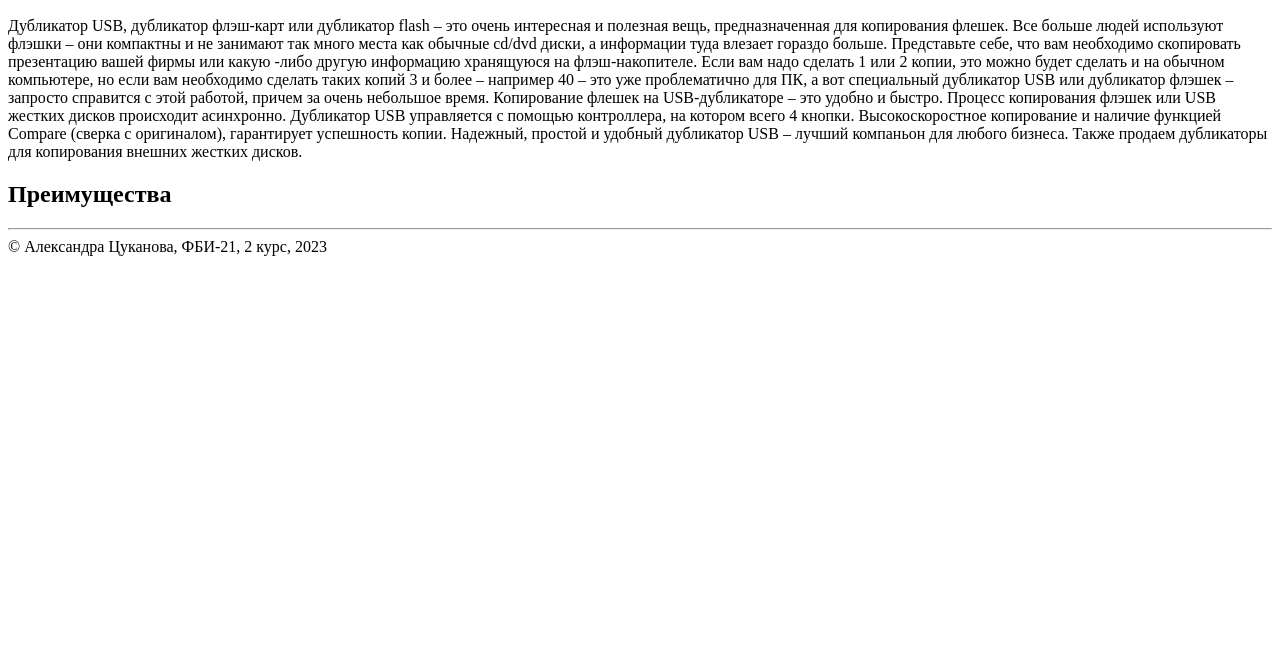
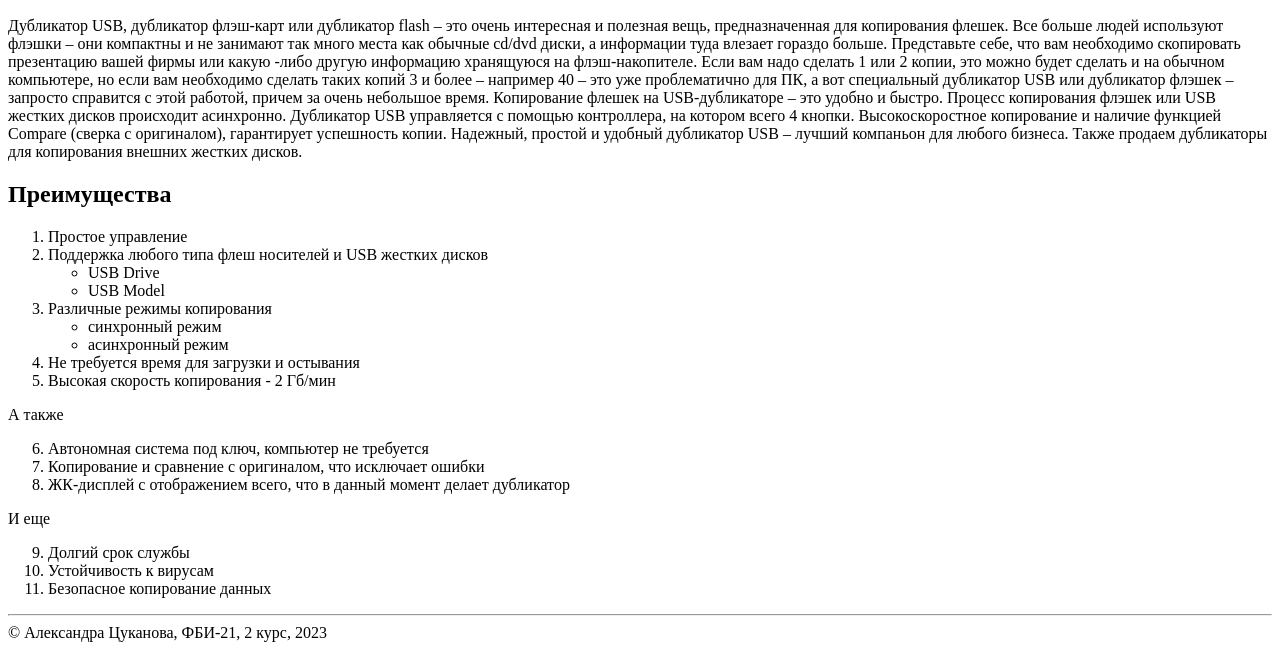
Before and after one commit to SashaSavchi/web-labs-1, a plain HTML site: page lab2/usb.html in a window 1280 px wide. Shown: the part 146-800 px from the top of the page. Drawn offline with Linux system fonts and the light colour scheme.

Commit message:
преимущества

```diff
--- a/lab2/usb.html
+++ b/lab2/usb.html
@@ -23,21 +23,50 @@
                 диски, а информации туда влезает гораздо больше.
                 Представьте себе, что вам необходимо скопировать презентацию вашей
                 фирмы или какую -либо другую информацию хранящуюся на флэш-накопителе.
-                Если вам надо сделать 1 или 2 копии, это можно будет сделать и на обычном компьютере,
-                но если вам необходимо сделать таких копий 3 и более &ndash; например 40 &ndash;
-                это уже проблематично для ПК, а вот специальный дубликатор USB
-                или дубликатор флэшек &ndash; запросто справится с этой работой, причем за
-                очень небольшое время.
+                Если вам надо сделать 1 или 2 копии, это можно будет сделать
+                и на обычном компьютере, но если вам необходимо сделать таких копий 3
+                и более &ndash; например 40 &ndash; это уже проблематично для ПК,
+                а вот специальный дубликатор USB или дубликатор флэшек &ndash;
+                запросто справится с этой работой, причем за очень небольшое время.
                 Копирование флешек на USB-дубликаторе &ndash; это удобно и быстро.
                 Процесс копирования флэшек или USB жестких дисков происходит асинхронно.
                 Дубликатор USB управляется с помощью контроллера, на котором всего 4 кнопки.
-                Высокоскоростное копирование и наличие функцией Compare (сверка с оригиналом), гарантирует успешность копии.
-                Надежный, простой и удобный дубликатор USB &ndash; лучший компаньон для любого бизнеса.
-                Также продаем дубликаторы для копирования внешних жестких
-                дисков.
+                Высокоскоростное копирование и наличие функцией Compare (сверка с оригиналом),
+                гарантирует успешность копии. Надежный, простой и удобный дубликатор USB &ndash;
+                лучший компаньон для любого бизнеса. Также продаем дубликаторы для копирования
+                внешних жестких дисков.
         </div>
 
             <h2>Преимущества</h2>
+            <ol>
+                <li>Простое управление</li>
+                <li>Поддержка любого типа флеш носителей и USB жестких дисков
+                    <ul>
+                        <li>USB Drive</li>
+                        <li>USB Model</li>
+                    </ul>
+                </li>
+                <li>Различные режимы копирования
+                    <ul>
+                        <li>синхронный режим</li>
+                        <li>асинхронный режим</li>
+                    </ul>
+                </li>
+                <li>Не требуется время для загрузки и остывания</li>
+                <li>Высокая скорость копирования - 2 Гб/мин</li>
+            </ol>
+            <div>А также</div>
+            <ol start="6">
+                <li>Автономная система под ключ, компьютер не требуется</li>
+                <li>Копирование и сравнение с оригиналом, что исключает ошибки</li>
+                <li>ЖК-дисплей с отображением всего, что в данный момент делает дубликатор</li>
+            </ol>
+            <div>И еще</div>
+            <ol start="9">
+                <li>Долгий срок службы</li>
+                <li>Устойчивость к вирусам</li>
+                <li>Безопасное копирование данных</li>
+            </ol>
         </main>
 
         <footer>
```
